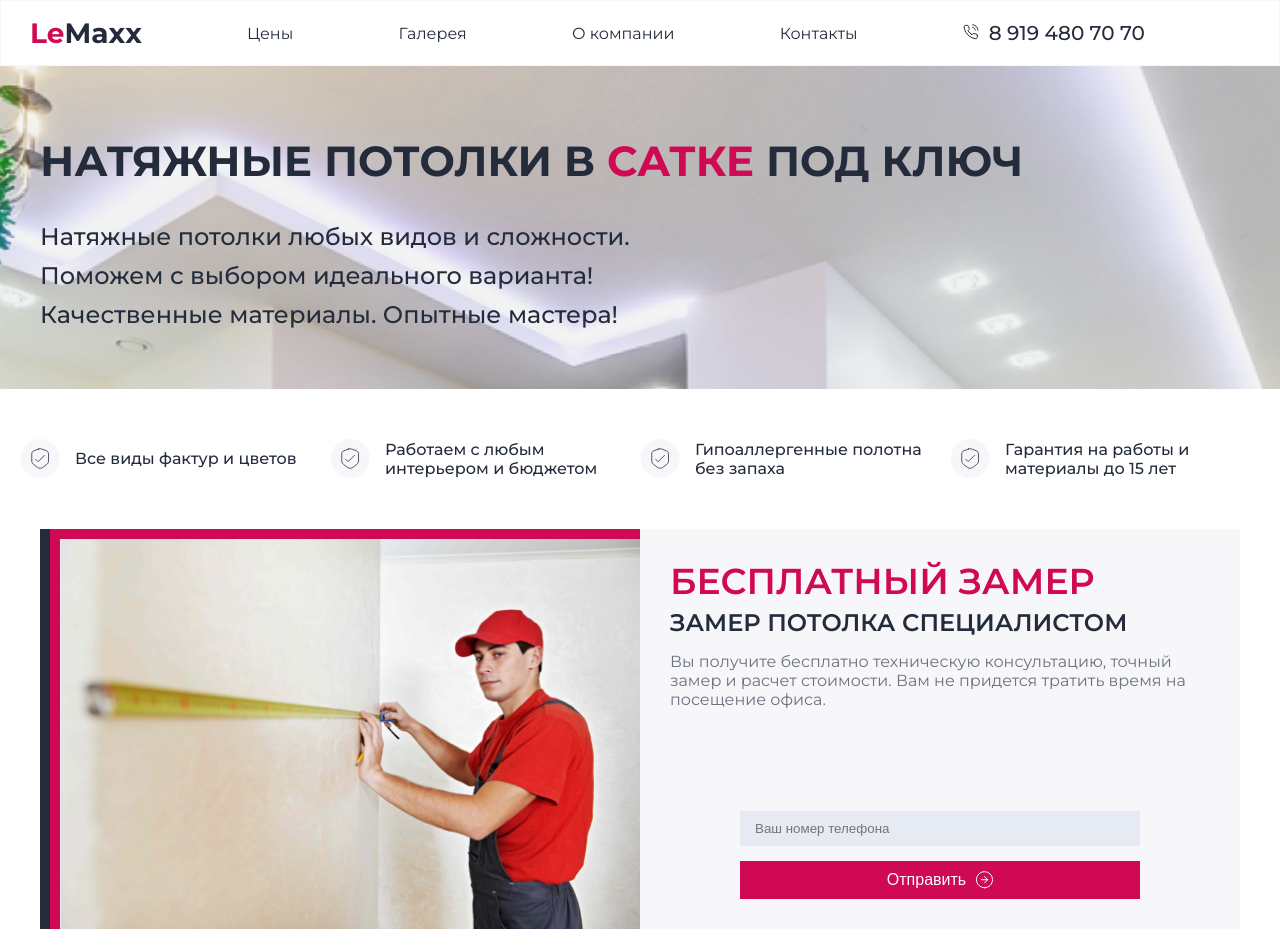
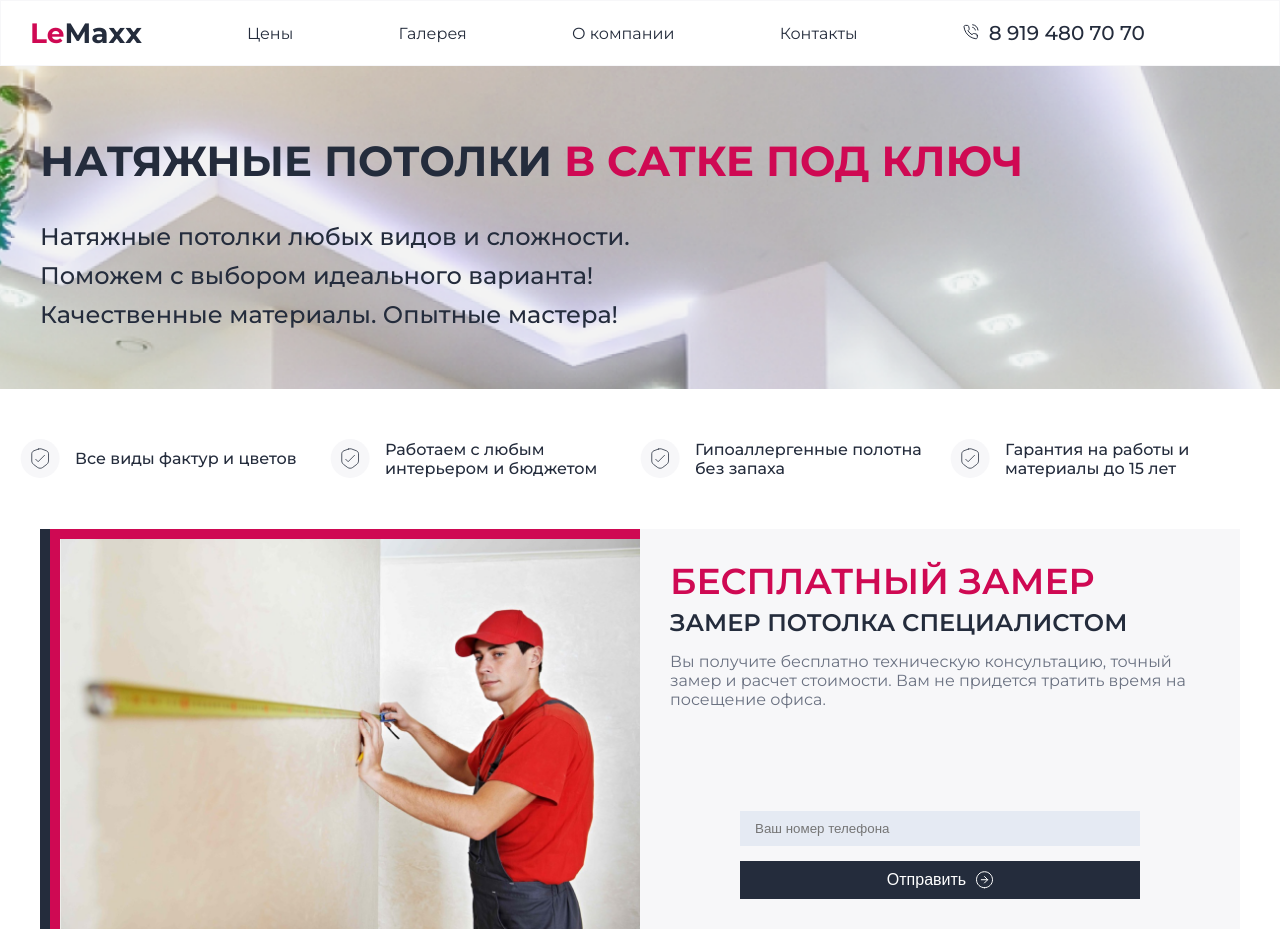
Before and after one commit to DenisJet/lemaxx, a Next.js app: page / in a window 1280 px wide. Shown: the top 952 px of the page. Built offline with nearby package versions, Linux system fonts and the light colour scheme.

Commit message:
fix button color

```diff
--- a/src/app/page.tsx
+++ b/src/app/page.tsx
@@ -16,7 +16,7 @@ export default function Home() {
         <section className={styles.intro}>
           <div className={styles.introContainer}>
             <h1>
-              Натяжные потолки в <span>Сатке</span> под ключ
+              Натяжные потолки <span>в Сатке под ключ</span>
             </h1>
             <p>Натяжные потолки любых видов и сложности.</p>
             <p>Поможем с выбором идеального варианта!</p>
--- a/src/components/Button/Button.module.css
+++ b/src/components/Button/Button.module.css
@@ -10,6 +10,10 @@
   cursor: pointer;
 }
 
+.button.black {
+  background-color: var(--black);
+}
+
 .button:hover {
   opacity: 0.75;
 }
--- a/src/components/Button/Button.tsx
+++ b/src/components/Button/Button.tsx
@@ -5,11 +5,14 @@ interface ButtonProps {
   children: ReactNode;
   onClick?: () => void;
   type: 'submit' | 'reset' | 'button' | undefined;
+  bgColor?: 'primary' | 'black';
 }
 
-export default function Button({ children, onClick, type }: ButtonProps): JSX.Element {
+export default function Button({ children, onClick, type, bgColor = 'primary' }: ButtonProps): JSX.Element {
+  const isBlack = bgColor === 'black' ? true : false;
+
   return (
-    <button className={styles.button} onClick={onClick} type={type}>
+    <button className={isBlack ? `${styles.button} ${styles.black}` : styles.button} onClick={onClick} type={type}>
       {children}{' '}
       <svg width='17' height='18' viewBox='0 0 17 18' fill='none' xmlns='http://www.w3.org/2000/svg'>
         <path
--- a/src/components/Form/Form.tsx
+++ b/src/components/Form/Form.tsx
@@ -33,7 +33,9 @@ export default function Form() {
   return (
     <form className={styles.form} onSubmit={handleSubmit}>
       <input ref={phoneRef} type='tel' name='number' placeholder='Ваш номер телефона' pattern='[0-9]{11}' required />
-      <Button type='submit'>Отправить</Button>
+      <Button type='submit' bgColor='black'>
+        Отправить
+      </Button>
     </form>
   );
 }
```
